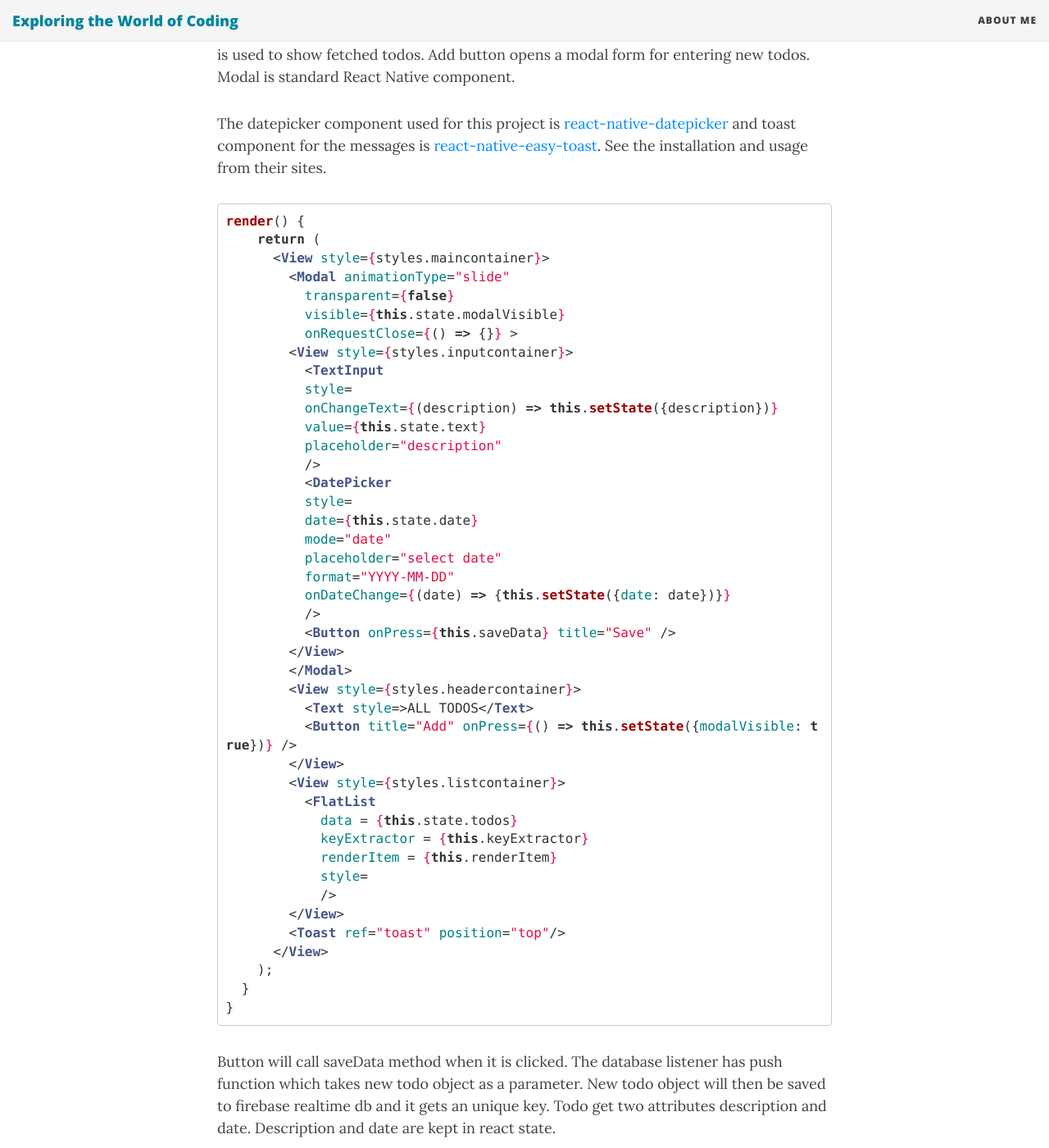
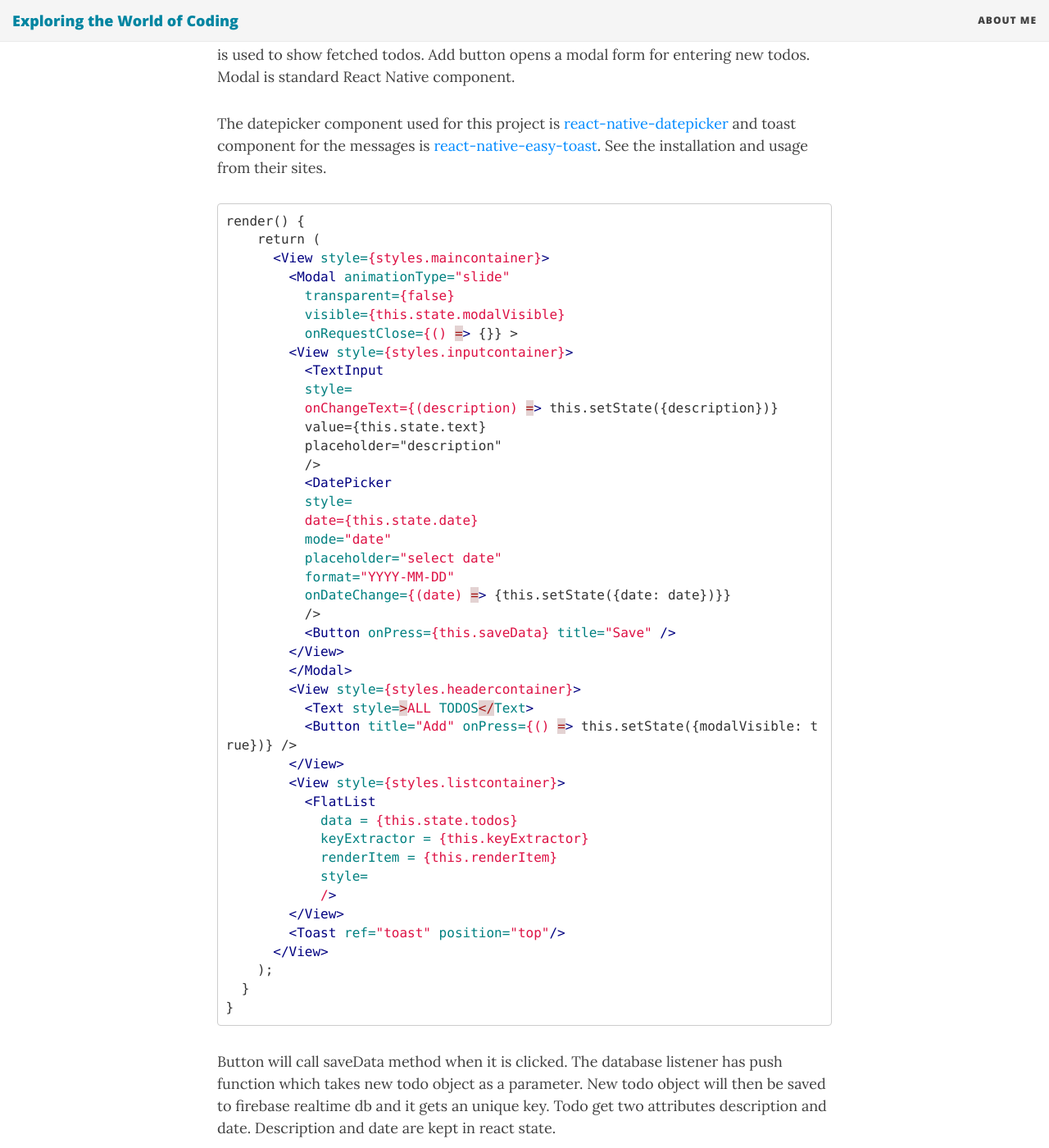
Before and after one commit to juhahinkula/juhahinkula.github.io, a Jekyll site: the page built from _posts/2017-09-10-nativefirebase.1.markdown, in a window 1280 px wide and 1400 px high, scrolled down 2209 px. Shown: the whole window at 82% size. Built offline with Jekyll 4.4.1, drawn with Linux system fonts in a browser that asks for light colours; nearby versions of some CDN libraries; comment, search, counter and statistics services are not loaded.

Commit message:
modified post

```diff
--- a/_posts/2017-09-10-nativefirebase.1.markdown
+++ b/_posts/2017-09-10-nativefirebase.1.markdown
@@ -71,7 +71,7 @@ The UI is really simple with default stylings. There is button for adding new to
 
 The datepicker component used for this project is [react-native-datepicker](https://github.com/xgfe/react-native-datepicker) and toast component for the messages is [react-native-easy-toast](https://github.com/crazycodeboy/react-native-easy-toast). See the installation and usage from their sites.
 
-{% highlight jsx %}
+{% highlight html %}
 render() {
     return (
       <View style={styles.maincontainer}>
```
